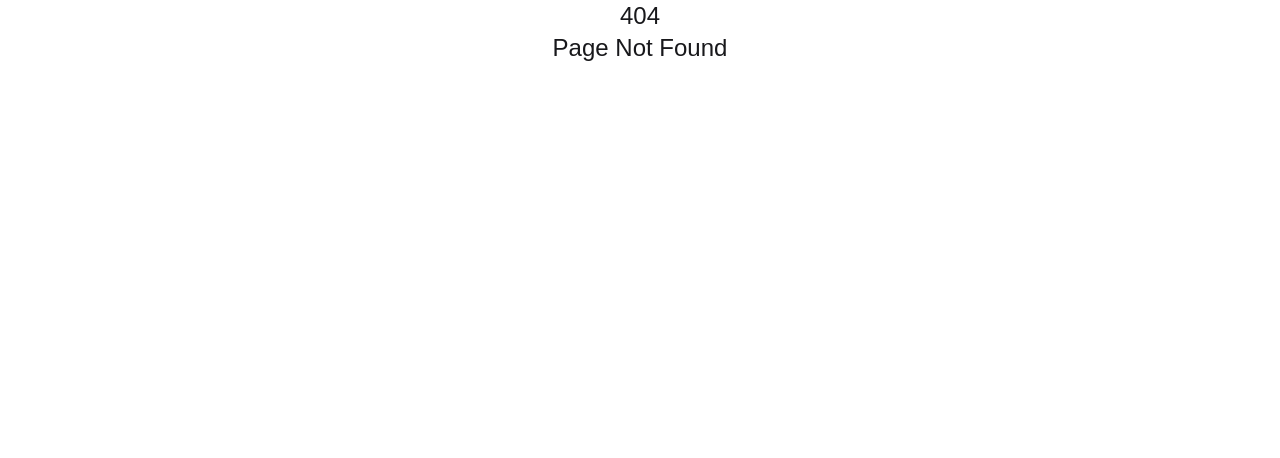
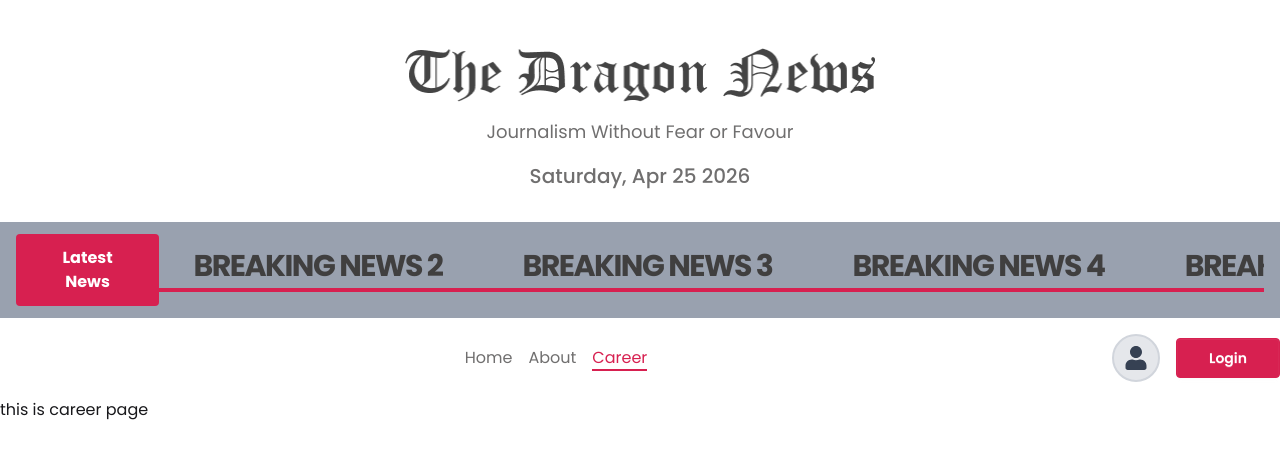
Before and after one commit to souldev003/dragon-news-nextjs, a Next.js app: page /career in a window 1280 px wide. Before the commit this address had no page. Shown: the top 458 px of the page. Built offline with nearby package versions, Linux system fonts and the light colour scheme.

Commit message:
navbar completed

```diff
--- a/package.json
+++ b/package.json
@@ -12,7 +12,9 @@
     "date-fns": "^4.1.0",
     "next": "16.2.4",
     "react": "19.2.4",
-    "react-dom": "19.2.4"
+    "react-dom": "19.2.4",
+    "react-fast-marquee": "^1.6.5",
+    "react-icons": "^5.6.0"
   },
   "devDependencies": {
     "@tailwindcss/postcss": "^4",
--- a/src/app/(auth)/layout.jsx
+++ b/src/app/(auth)/layout.jsx
@@ -1,9 +1,10 @@
 import Navbar from "@/components/shared/Navbar";
 import React from "react";
+import { montserrat } from "../layout";
 
 const AuthLayoutPage = ({ children }) => {
   return (
-    <div>
+    <div className={`${montserrat.className}`}>
       <Navbar />
       {children}
     </div>
--- /dev/null
+++ b/src/app/(main)/about/page.jsx
@@ -0,0 +1,11 @@
+import React from "react";
+
+const page = () => {
+  return (
+    <div>
+      <h1>this is about page</h1>
+    </div>
+  );
+};
+
+export default page;
--- /dev/null
+++ b/src/app/(main)/career/page.jsx
@@ -0,0 +1,11 @@
+import React from "react";
+
+const page = () => {
+  return (
+    <div>
+      <h1>this is career page</h1>
+    </div>
+  );
+};
+
+export default page;
--- a/src/app/(main)/layout.jsx
+++ b/src/app/(main)/layout.jsx
@@ -1,3 +1,4 @@
+import BreakingNews from "@/components/shared/BreakingNews";
 import Header from "@/components/shared/Header";
 import Navbar from "@/components/shared/Navbar";
 import React from "react";
@@ -6,6 +7,7 @@ const MainLayoutPage = ({ children }) => {
   return (
     <div>
       <Header />
+      <BreakingNews />
       <Navbar />
       {children}
     </div>
--- a/src/app/layout.js
+++ b/src/app/layout.js
@@ -1,14 +1,16 @@
-import { Geist, Geist_Mono } from "next/font/google";
+import { Montserrat, Poppins } from "next/font/google";
 import "./globals.css";
 
-const geistSans = Geist({
-  variable: "--font-geist-sans",
+const poppins = Poppins({
+  variable: "--font-poppins",
   subsets: ["latin"],
+  weight: ["400", "500", "600", "700", "800", "900"],
 });
 
-const geistMono = Geist_Mono({
-  variable: "--font-geist-mono",
+export const montserrat = Montserrat({
+  variable: "--font-montserrat",
   subsets: ["latin"],
+  weight: ["400", "500", "600", "700", "800", "900"],
 });
 
 export const metadata = {
@@ -18,12 +20,10 @@ export const metadata = {
 
 export default function RootLayout({ children }) {
   return (
-    <html
-      data-theme="light"
-      lang="en"
-      className={`${geistSans.variable} ${geistMono.variable} h-full antialiased`}
-    >
-      <body className="min-h-full flex flex-col">{children}</body>
+    <html data-theme="light" lang="en" className={`h-full antialiased`}>
+      <body className={`${poppins.className} min-h-full flex flex-col`}>
+        {children}
+      </body>
     </html>
   );
 }
--- a/src/app/not-found.js
+++ b/src/app/not-found.js
@@ -1,10 +1,41 @@
 import React from "react";
+import Link from "next/link";
 
 const NotFoundPage = () => {
   return (
-    <div className="">
-      <h1 className="text-center text-2xl">404</h1>
-      <h1 className="text-center text-2xl">Page Not Found</h1>
+    <div className="flex items-center justify-center min-h-[70vh] bg-white px-4 font-serif">
+      <div className="max-w-md w-full text-center">
+        {/* Visual Element */}
+        <div className="relative mb-10">
+          <h1 className="text-[150px] font-black text-gray-100 leading-none select-none">
+            404
+          </h1>
+          <div className="absolute inset-0 flex items-center justify-center">
+            <span className="text-2xl md:text-3xl font-bold text-[#403F3F] uppercase tracking-tighter border-b-4 border-[#D72050] pb-1">
+              Page Not Found
+            </span>
+          </div>
+        </div>
+
+        {/* Text Content */}
+        <h2 className="text-xl font-bold text-[#403F3F] mb-4 font-sans">
+          THIS STORY IS MISSING
+        </h2>
+        <p className="text-gray-500 mb-8 font-sans leading-relaxed">
+          The page you are looking for might have been removed, had its name
+          changed, or is temporarily unavailable.
+        </p>
+
+        {/* Action Button */}
+        <div className="font-sans">
+          <Link
+            href="/"
+            className="inline-block bg-[#D72050] text-white px-10 py-3 font-bold rounded-sm hover:bg-[#b01a42] transition-all transform hover:-translate-y-1 active:translate-y-0"
+          >
+            GO BACK HOME
+          </Link>
+        </div>
+      </div>
     </div>
   );
 };
--- /dev/null
+++ b/src/components/shared/BreakingNews.jsx
@@ -0,0 +1,50 @@
+import { id } from "date-fns/locale";
+import React from "react";
+import Marquee from "react-fast-marquee";
+
+const BreakingNews = () => {
+  const news = [
+    {
+      id: 1,
+      title: "Breaking News 1",
+    },
+    {
+      id: 2,
+      title: "Breaking News 2",
+    },
+    {
+      id: 3,
+      title: "Breaking News 3",
+    },
+    {
+      id: 4,
+      title: "Breaking News 4",
+    },
+    {
+      id: 5,
+      title: "Breaking News 5",
+    },
+  ];
+
+  return (
+    <div className="flex items-center justify-between bg-gray-400 px-4 py-3 mt-8">
+      <button className="bg-[#D72050] text-white px-7 py-3 font-bold rounded-sm hover:bg-[#b01a42] transition-all transform ">
+        Latest News
+      </button>
+      <Marquee
+        className="text-2xl md:text-3xl font-bold text-[#403F3F] uppercase tracking-tighter border-b-4 border-[#D72050] pb-1"
+        speed={60}
+        pauseOnHover
+      >
+        {" "}
+        {news.map((item) => (
+          <p className="text-[#403F3F] mx-10" key={item.id}>
+            {item.title}
+          </p>
+        ))}{" "}
+      </Marquee>
+    </div>
+  );
+};
+
+export default BreakingNews;
--- /dev/null
+++ b/src/components/shared/NavLink.jsx
@@ -0,0 +1,22 @@
+"use client";
+
+import Link from "next/link";
+import React from "react";
+import { usePathname } from "next/navigation";
+
+const NavLink = ({ href, children }) => {
+  const pathname = usePathname();
+
+  const isActive = pathname === href;
+
+  return (
+    <Link
+      href={href}
+      className={isActive ? "border-b-2 text-[#D72050] border-[#D72050]" : ""}
+    >
+      {children}
+    </Link>
+  );
+};
+
+export default NavLink;
--- a/src/components/shared/Navbar.jsx
+++ b/src/components/shared/Navbar.jsx
@@ -1,7 +1,35 @@
+import Link from "next/link";
 import React from "react";
+import { FaUser } from "react-icons/fa";
+import NavLink from "./NavLink";
 
 const Navbar = () => {
-  return <div>Nav</div>;
+  return (
+    <div className="flex items-center justify-between container mx-auto py-4">
+      <div></div>
+
+      <ul className="flex items-center gap-4 text-[#706F6F]">
+        <li>
+          <NavLink href="/">Home</NavLink>
+        </li>
+        <li>
+          <NavLink href="/about">About</NavLink>
+        </li>
+        <li>
+          <NavLink href="/career">Career</NavLink>
+        </li>
+      </ul>
+
+      <div className="flex items-center gap-4">
+        <div className="w-12 h-12 rounded-full bg-gray-200 flex items-center justify-center overflow-hidden border-2 border-gray-300">
+          <FaUser className="text-gray-700 text-2xl" />
+        </div>
+        <button className="btn px-8 text-white bg-[#D72050] border border-[#D72050]">
+          Login
+        </button>
+      </div>
+    </div>
+  );
 };
 
 export default Navbar;
```
Also changed, not shown: 1 other file (tests, documents, lock files or other folders).
